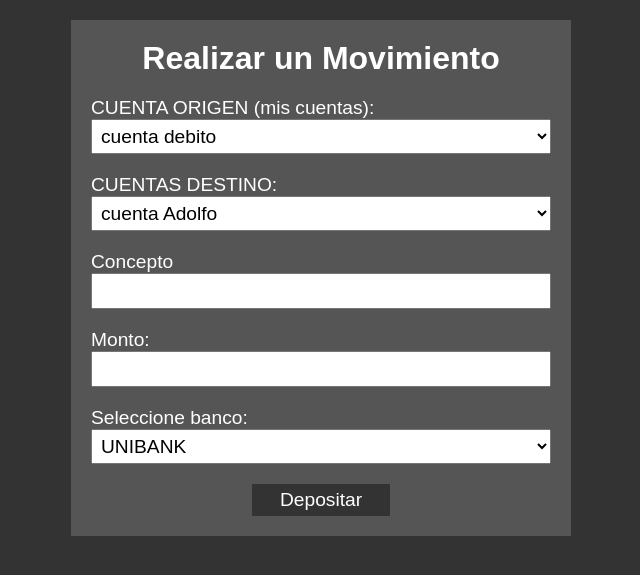
After one commit to Maskeit/Proyecto-Integrador-3, a PHP site: page /movimientos/transferencia.php in a window 1280 px wide. The commit adds this page. Shown: the top 575 px of the page, without its empty margins (319-959 px from the left). Run offline with PHP 8.4, Linux system fonts and the light colour scheme.

Commit message:
transferencias en proceso...

```diff
--- /dev/null
+++ b/css/movimientos.css
@@ -0,0 +1,38 @@
+* {
+    box-sizing: border-box;
+  }
+  body {
+    background: #333;
+    color: white;
+    font-family: sans-serif;
+  }
+
+  form {
+    width: 500px;
+    margin: auto;
+    background: #555;
+    padding: 20px;
+    margin-top: 20px;
+  }
+  h1 {
+    text-align: center;
+    margin-bottom: 20px;
+    margin-top: 0;
+  }
+  label, input,select {
+    width: 100%;
+    display: block;
+    font-size: 1.2em;
+  }
+  input, select {
+    padding: 5px;
+    margin-bottom: 20px;
+  }
+  input[type="submit"] {
+    width: 30%;
+    margin: auto;
+    background: #333;
+    color: white;
+    border: none;
+    cursor: pointer;
+  }
--- /dev/null
+++ b/movimientos/transferencia.php
@@ -0,0 +1,4 @@
+<?php
+
+require 'transferencia.view.php';
+?>
--- /dev/null
+++ b/movimientos/transferencia.view.php
@@ -0,0 +1,39 @@
+<!DOCTYPE html>
+<html lang="en">
+<head>
+    <meta charset="UTF-8">
+    <meta http-equiv="X-UA-Compatible" content="IE=edge">
+    <meta name="viewport" content="width=device-width, initial-scale=1.0">
+    <link rel="stylesheet" href="../css/movimientos.css">
+    <title>Movimientos</title>
+</head>
+<body>
+<form action="comprobante.php" method="post">
+      <h1>Realizar un Movimiento</h1>
+      <label for="">CUENTA ORIGEN (mis cuentas): </label>
+      <select name="ctaOrigen" id="">
+        <option value="debito">cuenta debito</option>
+        <option value="ahorros">cuenta ahorros</option>
+      </select>
+      <!--destino-->
+      <label for="">CUENTAS DESTINO: </label>
+      <select name="ctaDestino" id="">
+        <option value="adolfo">cuenta Adolfo</option>
+        <option value="daniel">cuenta Daniel</option>
+        <option value="miguel">cuenta Miguel</option>
+        <option value="yolanda">cuenta Yolanda</option>
+      </select>
+      <label for="">Concepto </label>
+      <input type="text" name="concepto">
+      <label for="">Monto: </label>
+      <input type="text" name="monto">
+      <label for="">Seleccione banco: </label>
+      <select name="banco" id="">
+        <option value="unibank">UNIBANK</option>
+        <option value="bbva">BBVA</option>
+        <option value="santander">SANTANDER</option>
+      </select>
+      <input type="submit" value="Depositar">
+</form>
+</body>
+</html>
```
Also changed, not shown: movimientos/comprobante.php (added, +10 -0 lines), movimientos/comprobante.view.php (added, +21 -0 lines), movimientos/movimientos.view.php (+40 -22 lines).
